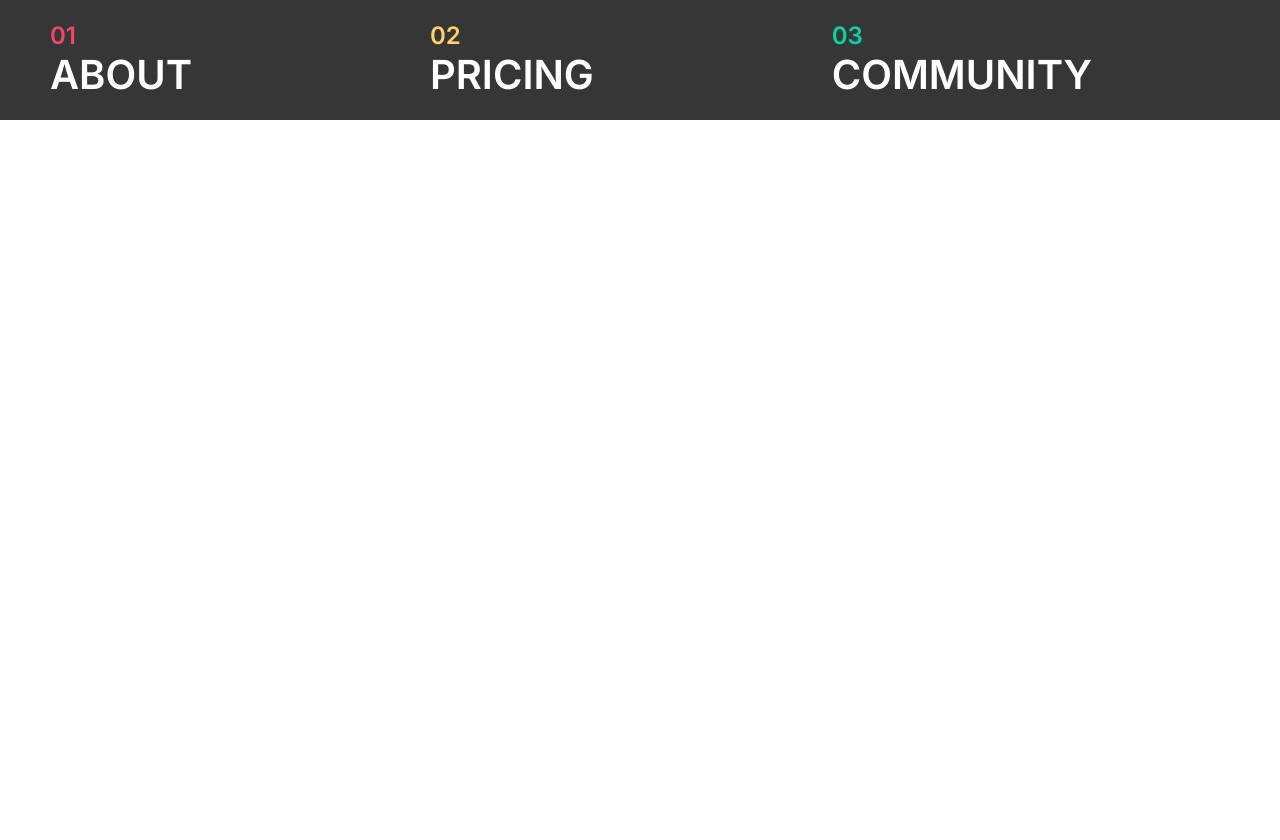
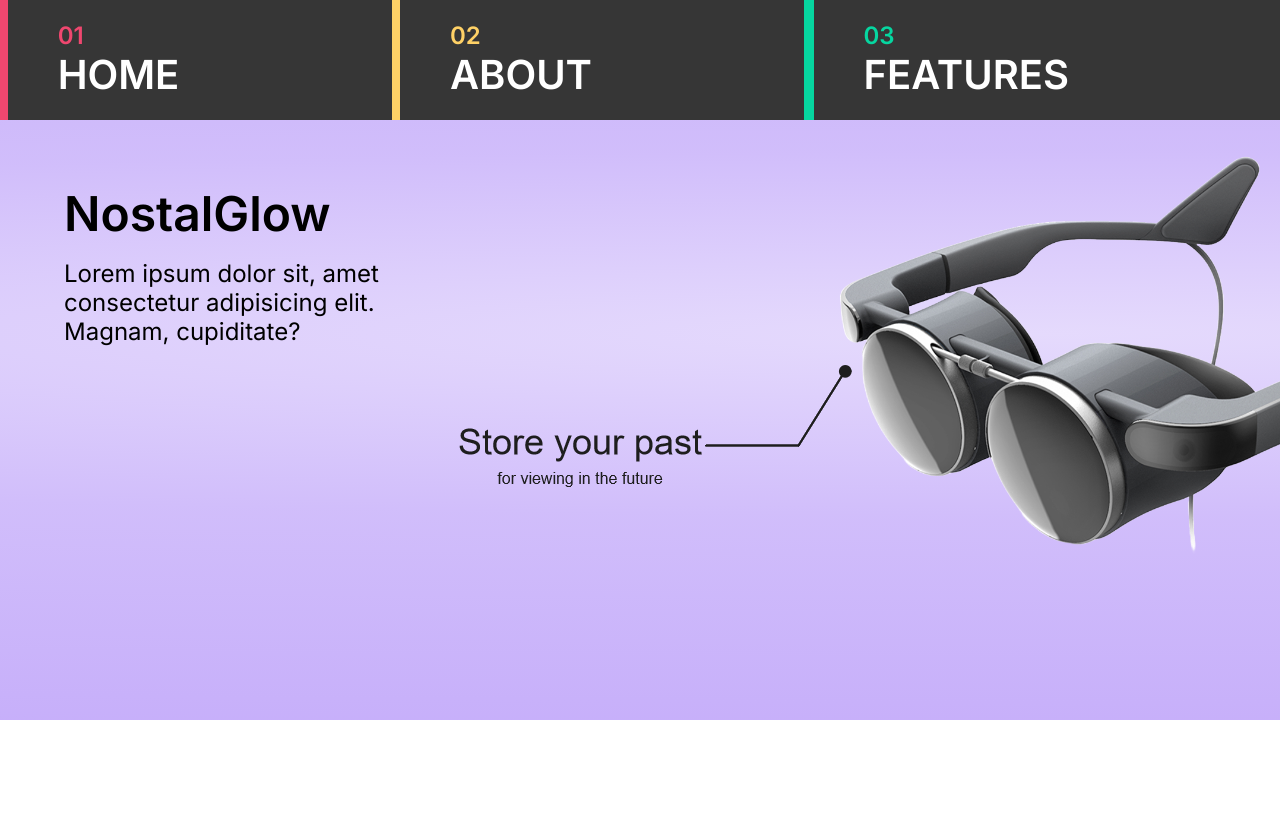
Before and after one commit to sephclt/NostalGlow, a PHP site: page / in a window 1280 px wide. Before the commit the page ends 120 px from the top, so only its background shows below. Run offline with PHP 8.4, Linux system fonts and the light colour scheme.

Commit message:
added wonky main content

```diff
--- a/index.html
+++ b/index.html
@@ -8,20 +8,36 @@
 </head>
 <body>
    <div class="upper-nav">
-    <div class="about-nav">
-        <span>01</span>
-        <span><a href="#">ABOUT</a></span>
+    <div class="about-nav nav-button">
+        <div>
+            <span>01</span>
+            <span><a href="#">HOME</a></span>
+        </div>
     </div>
-    <div class="pricing-nav">
-        <span>02</span>
-        <span><a href="#">PRICING</a></span>
+    <div class="pricing-nav nav-button">
+        <div>
+            <span>02</span>
+            <span><a href="#">ABOUT</a></span>
+        </div>
     </div>
-    <div class="community-nav">
-        <span>03</span>
-        <span><a href="#">COMMUNITY</a></span>
+    <div class="community-nav nav-button">
+        <div>
+            <span>03</span>
+            <span><a href="#">FEATURES</a></span>
+        </div>
     </div>
    </div>
-   <div class="main-content"></div>
-   <div class="lower-nav"></div>
+
+   <div class="main-content">
+    <div>
+        <h1>NostalGlow</h1>
+        <p>Lorem ipsum dolor sit, amet consectetur adipisicing elit. Magnam, cupiditate?</p>
+    </div>
+    <div>
+    </div>
+   </div>
+
+   <div class="lower-nav">
+   </div>
 </body>
 </html>
--- a/styles.css
+++ b/styles.css
@@ -8,22 +8,64 @@
     font-family: 'Inter', sans-serif;
 }
 
-.upper-nav {
+.upper-nav, .lower-nav {
     height: 15vh;
 
+    position: sticky;
     display: grid;
     grid-template-areas: 'first second third';
 }
 
-.about-nav, .pricing-nav, .community-nav {
+.lower-nav {
+    right: 0;
+    bottom: 0;
+}
+
+.nav-button {
+    display: flex;
+    justify-content: start;
+    align-items: center;
+
+    background-color: #363636;
+}
+
+.about-nav::before {
+    content: '';
+
+    width: 2%;
+    height: 100%;
+
+    background-color: #EF476F;
+}
+
+.pricing-nav::before {
+    content: '';
+
+    width: 2%;
+    height: 100%;
+
+    background-color: #FFD166;
+}
+
+.community-nav::before {
+    content: '';
+
+    width: 2%;
+    height: 100%;
+
+    background-color: #06D6A0;
+}
+
+.nav-button div {
+    width: 100%;
+    height: 100%;
+
     display: flex;
     flex-direction: column;
     justify-content: center;
     align-items: start;
 
     padding: 15px 50px;
-
-    background-color: #363636;
 }
 
 .about-nav span:first-child, .pricing-nav span:first-child, .community-nav span:first-child {
@@ -51,8 +93,47 @@
     transition: all 0.3s ease;
 }
 
-.about-nav span:last-child a:hover, .pricing-nav span:last-child a:hover, .community-nav span:last-child a:hover {
+.nav-button span:last-child a:hover {
     color: #757575;
+}
+
+.main-content {
+    height: 75vh;
+    display: flex;
+    justify-content: start;
+    align-items: start;
+
+    background: radial-gradient(712.79% 103.34% at 80.86% 35.65%, rgba(188, 160, 249, 0.39) 0%, rgba(188, 160, 249, 0.69) 29.5%, #BCA0F9 100%);
+}
+
+.main-content div:first-child {
+    width: 35%;
+
+    display: flex;
+    flex-direction: column;
+    justify-content: start;
+    align-items: start;
+
+    padding: 4rem;
+    gap: 1rem;
+}
+
+.main-content div:first-child h1 {
+    font-size: 48px;
+    font-weight: 600;
+}
+
+.main-content div:first-child p {
+    font-size: 24px;
+    font-weight: 400;
+}
+
+.main-content div:last-child {
+    width: 65%;
+    height: 100%;
+
+    background-image: url('assets/goggle-final.png');
+    background-repeat: no-repeat;
 }
 
 @media screen and (max-width: 768px) {
@@ -62,7 +143,14 @@
                              'third';
     }
 
-    .about-nav, .pricing-nav, .community-nav {
-        padding: 15px 20px;
+    .nav-button::before {
+        width: 100%;
+        height: 5px;
+    }
+
+    .nav-button {
+        flex-direction: column;
+        justify-content: center;
+        align-items: start;
     }
 }
```
Also changed, not shown: assets/glasses-bgremove.png (added), assets/goggle-final.png (added).
